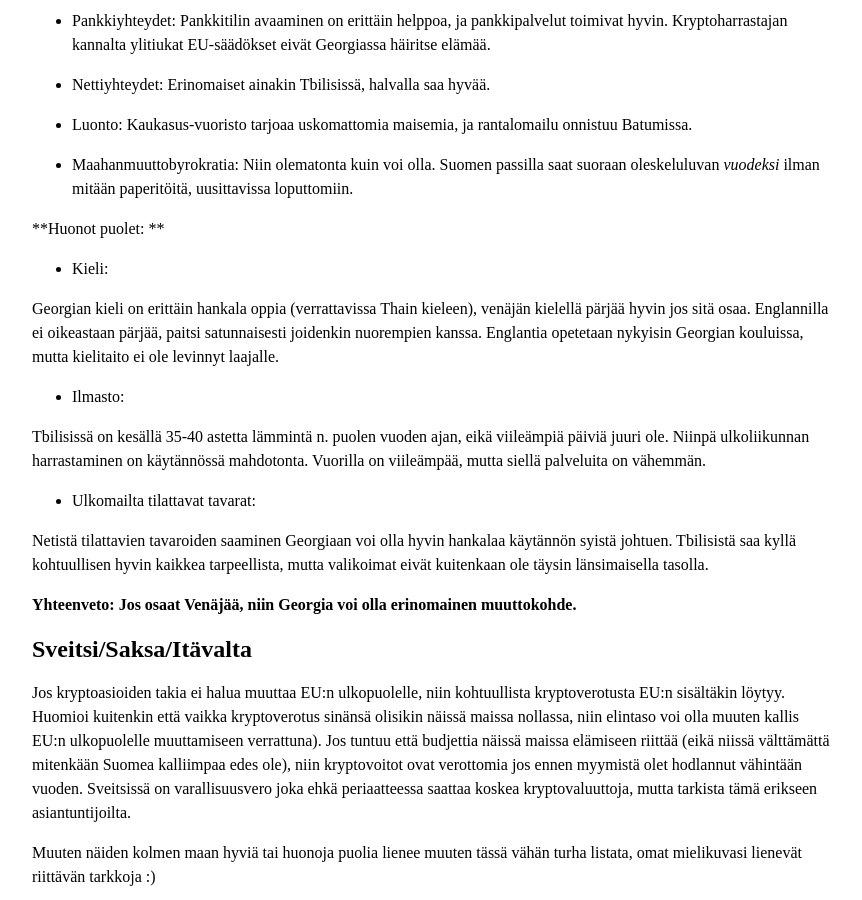
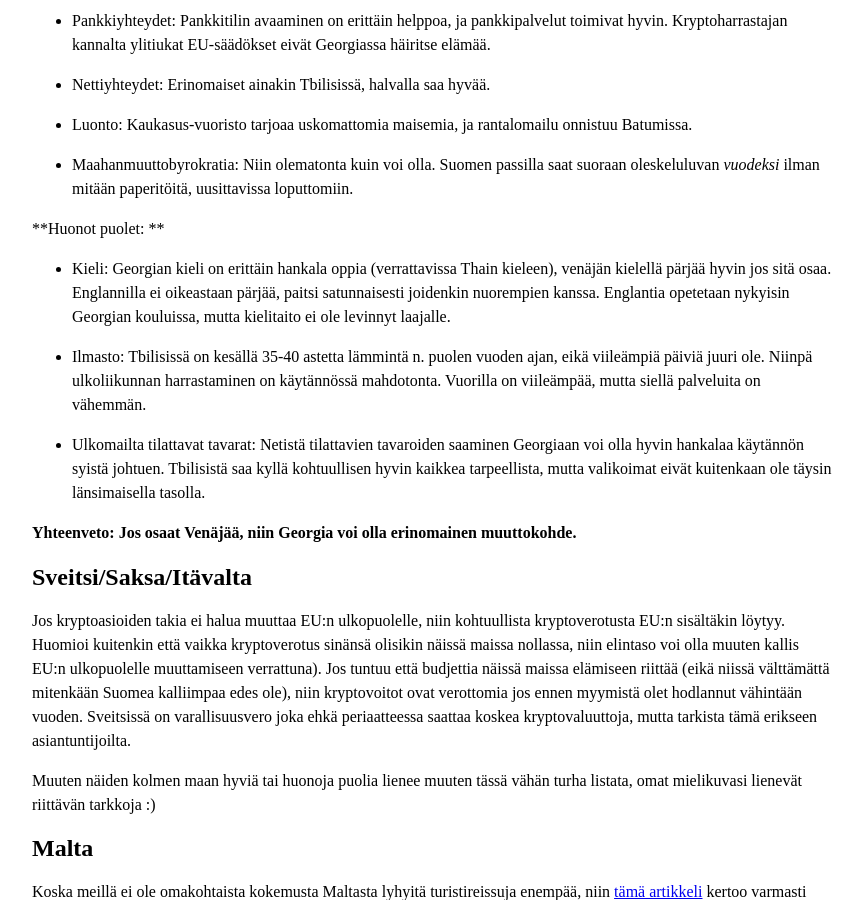
Before and after one commit to pitkonaarinparatiisi/pitkonaarinparatiisi.github.io, a Jekyll site: the page built from maiden-vertailua.md, in a window 1280 px wide and 900 px high, scrolled down 874 px. Shown: the whole window, without its empty margins (208-1070 px from the left). Built offline with Jekyll 4.4.1, drawn with Linux system fonts in a browser that asks for light colours; our own code applies the rules of GitHub Pages for plain Markdown files.

```diff
--- a/maiden-vertailua.md
+++ b/maiden-vertailua.md
@@ -28,17 +28,11 @@ Turkin ja Venäjän välissä sijaitseva Georgia on hyvin mielenkiintoinen maa,
 
 **Huonot puolet: **
 
-* Kieli:
+* Kieli: Georgian kieli on erittäin hankala oppia (verrattavissa Thain kieleen), venäjän kielellä pärjää hyvin jos sitä osaa. Englannilla ei oikeastaan pärjää, paitsi satunnaisesti joidenkin nuorempien kanssa. Englantia opetetaan nykyisin Georgian kouluissa, mutta kielitaito ei ole levinnyt laajalle.
 
-Georgian kieli on erittäin hankala oppia (verrattavissa Thain kieleen), venäjän kielellä pärjää hyvin jos sitä osaa. Englannilla ei oikeastaan pärjää, paitsi satunnaisesti joidenkin nuorempien kanssa. Englantia opetetaan nykyisin Georgian kouluissa, mutta kielitaito ei ole levinnyt laajalle.
+* Ilmasto: Tbilisissä on kesällä 35-40 astetta lämmintä n. puolen vuoden ajan, eikä viileämpiä päiviä juuri ole. Niinpä ulkoliikunnan harrastaminen on käytännössä mahdotonta. Vuorilla on viileämpää, mutta siellä palveluita on vähemmän.
 
-* Ilmasto:
-
-Tbilisissä on kesällä 35-40 astetta lämmintä n. puolen vuoden ajan, eikä viileämpiä päiviä juuri ole. Niinpä ulkoliikunnan harrastaminen on käytännössä mahdotonta. Vuorilla on viileämpää, mutta siellä palveluita on vähemmän.
-
-* Ulkomailta tilattavat tavarat:
-
-Netistä tilattavien tavaroiden saaminen Georgiaan voi olla hyvin hankalaa käytännön syistä johtuen. Tbilisistä saa kyllä kohtuullisen hyvin kaikkea tarpeellista, mutta valikoimat eivät kuitenkaan ole täysin länsimaisella tasolla.
+* Ulkomailta tilattavat tavarat: Netistä tilattavien tavaroiden saaminen Georgiaan voi olla hyvin hankalaa käytännön syistä johtuen. Tbilisistä saa kyllä kohtuullisen hyvin kaikkea tarpeellista, mutta valikoimat eivät kuitenkaan ole täysin länsimaisella tasolla.
 
 **Yhteenveto: Jos osaat Venäjää, niin Georgia voi olla erinomainen muuttokohde.**
 
```
